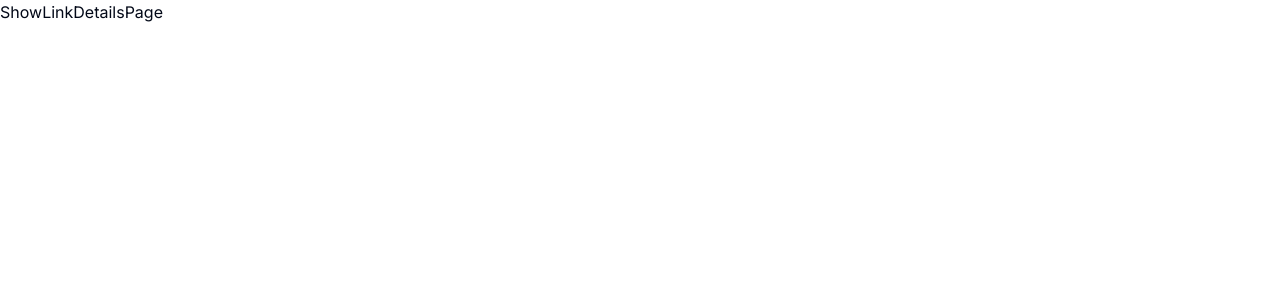
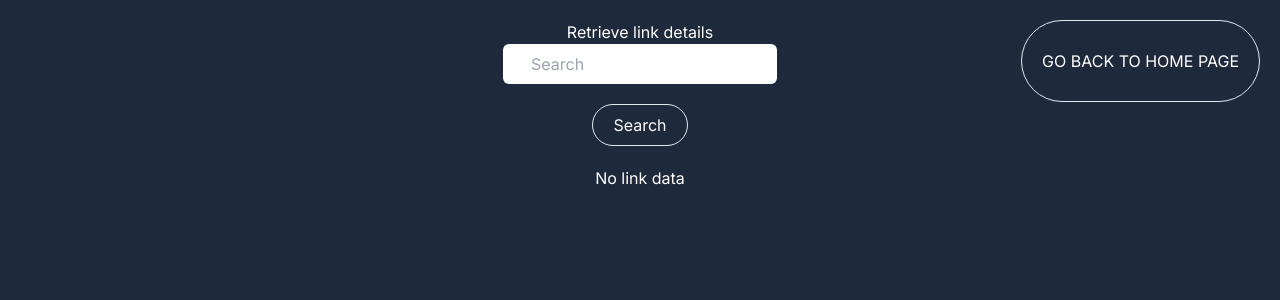
Before and after one commit to Adefioye/FullStack-Transportation-Project, a Next.js app: page /show_link_details in a window 1280 px wide. Shown: the top 300 px of the page. Built offline with nearby package versions, Linux system fonts and the light colour scheme.

Commit message:
Add implementation to show link details

```diff
--- a/app/show_link_details/page.js
+++ b/app/show_link_details/page.js
@@ -1,7 +1,69 @@
+"use client";
+
 import React from "react";
+import Link from "next/link";
+
+import { useFormStatus, useFormState } from "react-dom";
+import BackToHomePage from "@/components/BackToHomePage";
+import { getLinkDetails } from "@/lib/actions/link.actions";
+
+const initialState = {
+  searchName: null,
+};
+
+export function SubmitButton() {
+  const { pending } = useFormStatus();
+
+  return (
+    <button
+      type="submit"
+      aria-disabled={pending}
+      className="p-2 px-5 border text-center rounded-full"
+    >
+      Search
+    </button>
+  );
+}
 
 const ShowLinkDetailsPage = () => {
-  return <div>ShowLinkDetailsPage</div>;
+  const [state, formAction] = useFormState(getLinkDetails, initialState);
+  const { linkData } = state;
+
+  console.log(linkData);
+  console.log("Length of link", linkData?.length ?? 0);
+  return (
+    <div className="relative bg-slate-800 min-h-screen text-white flex flex-col space-y-5 items-center">
+      {/* GO BACK TO HOME PAGE BUTTON */}
+      <BackToHomePage />
+      {/* Search box */}
+      <form action={formAction} className="mt-5 flex flex-col items-center">
+        <label htmlFor="search">Retrieve link details</label>
+        <input
+          type="text"
+          id="search"
+          name="search"
+          placeholder="Search"
+          className="text-black py-2 px-5 block placeholder:px-2 focus:outline-none rounded-md mb-5"
+          required
+        />
+        <div>
+          <SubmitButton />
+        </div>
+      </form>
+      {/* Cards to display event information */}
+      <div className="flex justify-center items-center">
+        {linkData ? (
+          <div className="p-10 px-20 border flex flex-col justify-center rounded-2xl shadow-lg hover:scale-110 duration-200">
+            <p>{`Capacity:${linkData.capacity}`}</p>
+            <p>{`Freespeed: ${linkData.freespeed}`}</p>
+            <p>{`modes: ${linkData.modes}`}</p>
+          </div>
+        ) : (
+          <div className="flex justify-center items-center">No link data</div>
+        )}
+      </div>
+    </div>
+  );
 };
 
 export default ShowLinkDetailsPage;
--- /dev/null
+++ b/lib/actions/link.actions.js
@@ -0,0 +1,36 @@
+"use server";
+import prisma from "@/lib/prisma";
+import { revalidatePath } from "next/cache";
+import { z } from "zod";
+
+export async function getLinkDetails(prevState, formData) {
+  const schema = z.object({
+    search: z.string().nonempty(),
+  });
+
+  const data = schema.parse({
+    search: formData.get("search"),
+  });
+
+  console.log("Search data in link action", data.search);
+
+  try {
+    const results = await prisma.link.findFirst({
+      where: {
+        link_id: data.search,
+      },
+      select: {
+        link_id: true,
+        freespeed: true,
+        capacity: true,
+        modes: true,
+      },
+    });
+
+    revalidatePath("/show_link_details");
+    return { message: "Success", linkData: results };
+  } catch (error) {
+    console.log(error);
+    return { message: "Failed to fetch event" };
+  }
+}
```
Also changed, not shown: components/BackToHomePage.jsx (renamed from components/BackToHomePage.js), components/Form.jsx (renamed from components/Form/index.jsx).
